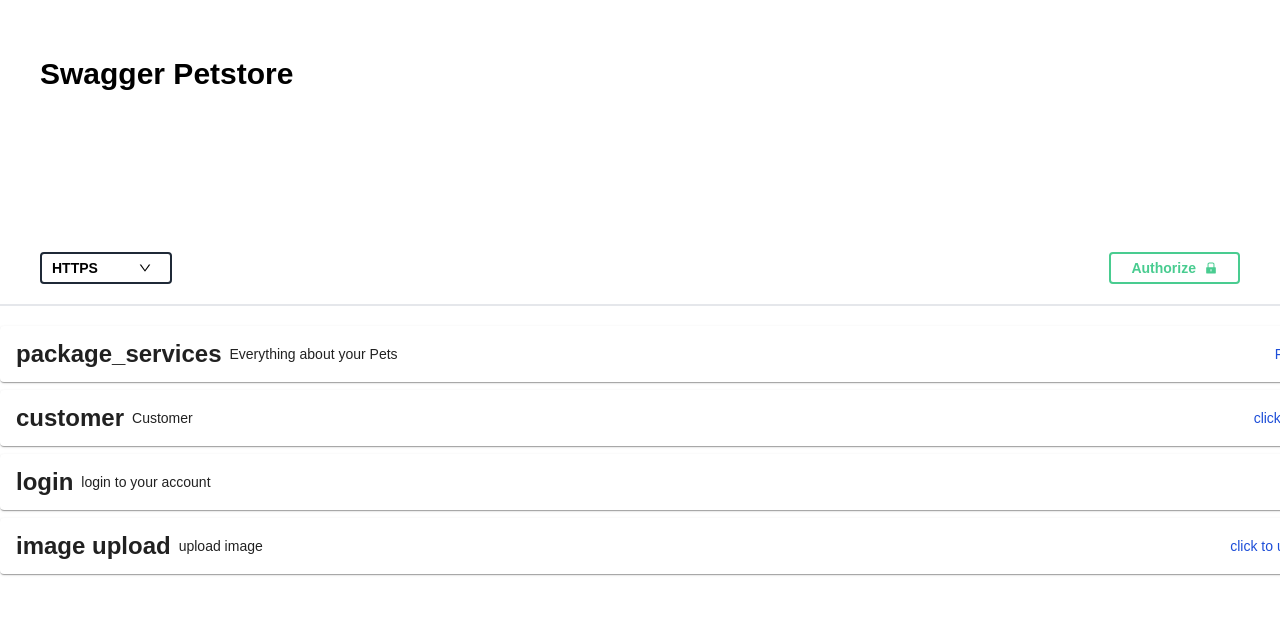
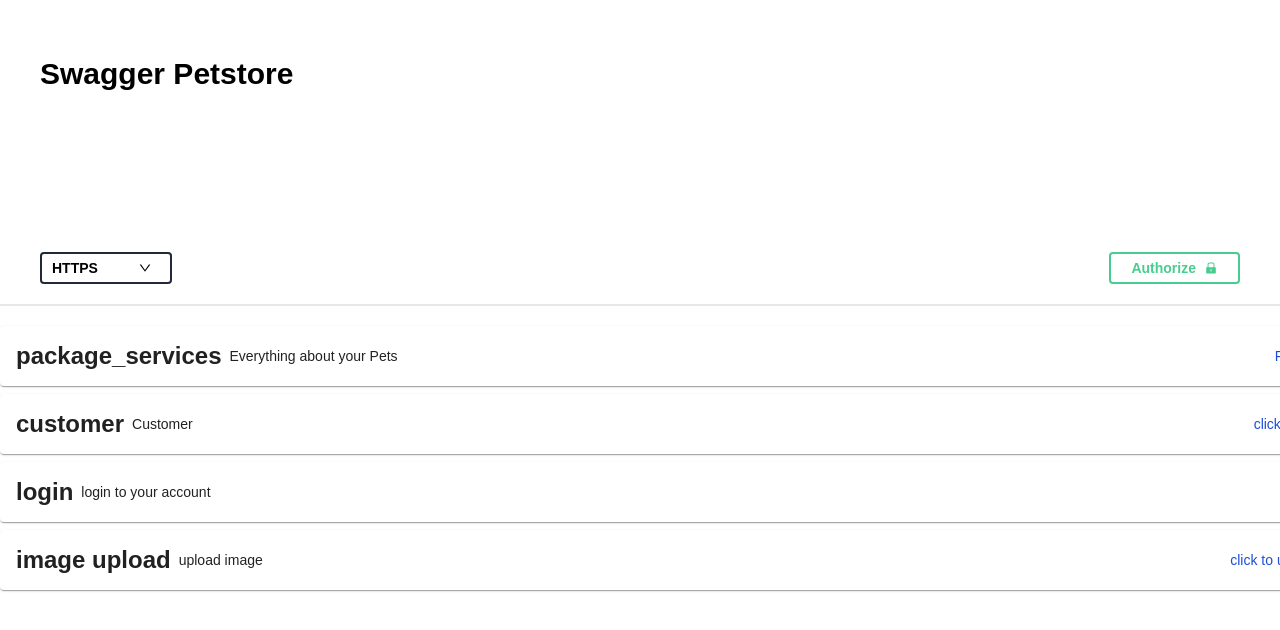
Before and after one commit to ThienSimp03/pr-1-swagger, a React (Create React App) app: page / in a window 1280 px wide. Shown: the top 630 px of the page. Built offline with nearby package versions, Linux system fonts and the light colour scheme.

Commit message:
fix height ApiComponent and MethodApi

```diff
--- a/src/components/ApiComponent/ApiComponent.tsx
+++ b/src/components/ApiComponent/ApiComponent.tsx
@@ -38,11 +38,21 @@ export default function ApiComponents(props: Props) {
     return (
         <div className='mb-2'>
             <ThemeProvider theme={theme}>
-                <Accordion className='hover:bg-[#faf9f9]'>
+                <Accordion>
                     <AccordionSummary
+                        className='hover:bg-[#faf9f9]'
                         expandIcon={<ExpandMoreIcon fontSize='large' />}
                         aria-controls='panel1a-content'
                         id='panel1a-header'
+                        sx={{
+                            maxHeight: 30,
+                            '&': {
+                                minHeight: 60
+                            },
+                            '.MuiAccordionSummary-content.Mui-expanded': {
+                                margin: '12px 0 !important'
+                            }
+                        }}
                     >
                         <div className='flex justify-between w-full'>
                             <div className='flex flex-row items-center justify-between gap-2'>
--- a/src/components/ContainerApi/ContainerApi.tsx
+++ b/src/components/ContainerApi/ContainerApi.tsx
@@ -5,7 +5,7 @@ export default function ContainerApi() {
     return (
         <div>
             <div className='mt-5 border-t-2 border-solid min-w-screen'></div>
-            <div className='mt-5 w-[1420px] mx-auto'>
+            <div className=' mt-5 w-[1420px] mx-auto'>
                 {tmpApiComponent.map((component, index) => {
                     return <ApiComponent key={index} value={component} />
                 })}
--- a/src/components/MethodApi/MethodApi.tsx
+++ b/src/components/MethodApi/MethodApi.tsx
@@ -110,17 +110,24 @@ export default function Method(props: Props) {
                         border: 1,
                         borderColor: ColorMethodApi[nameMethod],
                         borderRadius: 1,
+                        paddingLeft: 1,
                         maxHeight: 20,
-                        height: 20,
-                        paddingLeft: 1
+                        '&.Mui-expanded': {
+                            minHeight: 40
+                        },
+                        '&': {
+                            minHeight: 40
+                        }
                     }}
+                    // className='max-h-[10px]'
                 >
                     <div className='flex flex-row items-center justify-between gap-2'>
                         <div>
                             <Box
                                 className={` py-1 font-semibold text-white border border-solid text-sm rounded min-w-[80px] text-center`}
                                 sx={{
-                                    backgroundColor: ColorMethodApi[nameMethod]
+                                    backgroundColor: ColorMethodApi[nameMethod],
+                                    my: 0
                                 }}
                             >
                                 {nameMethod}
```
